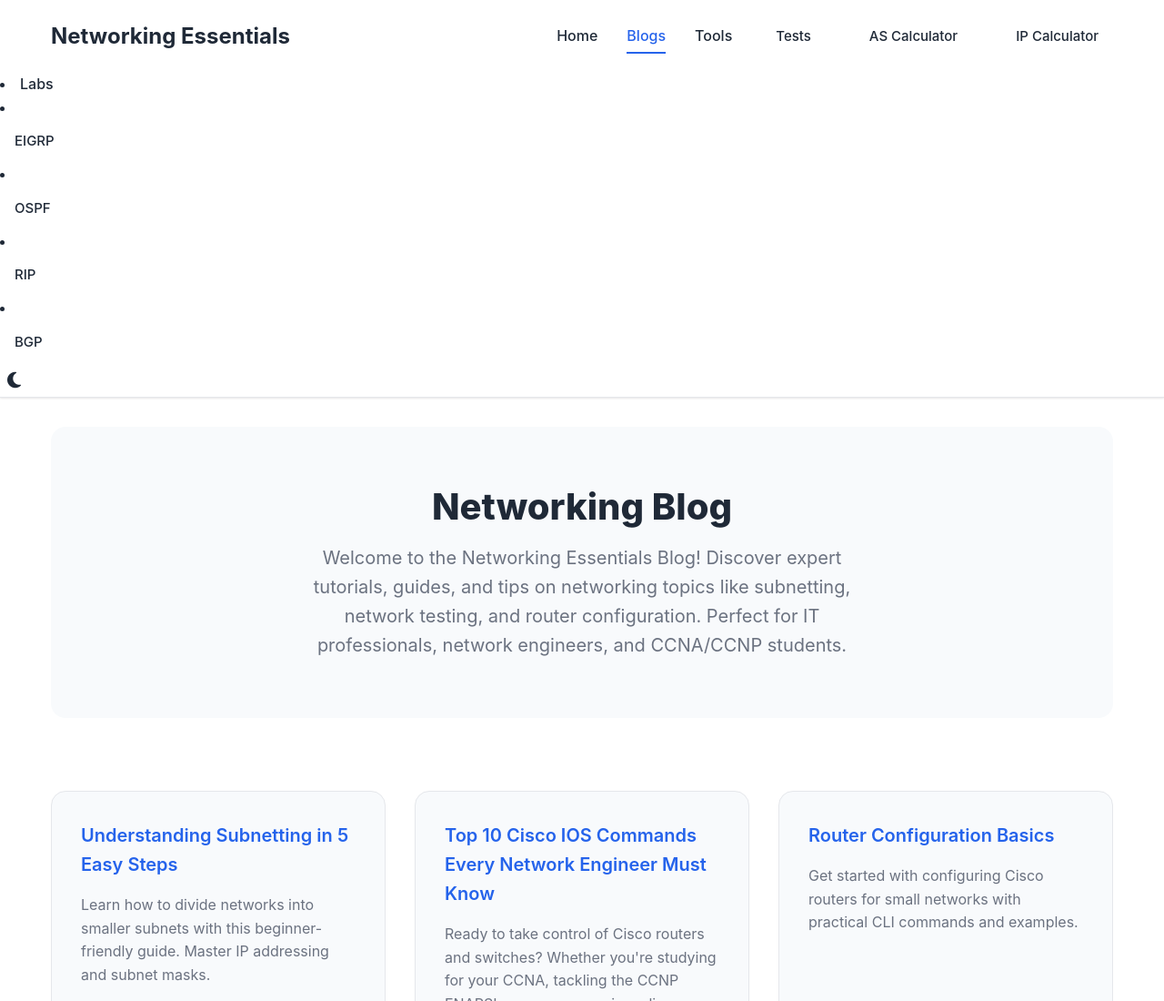
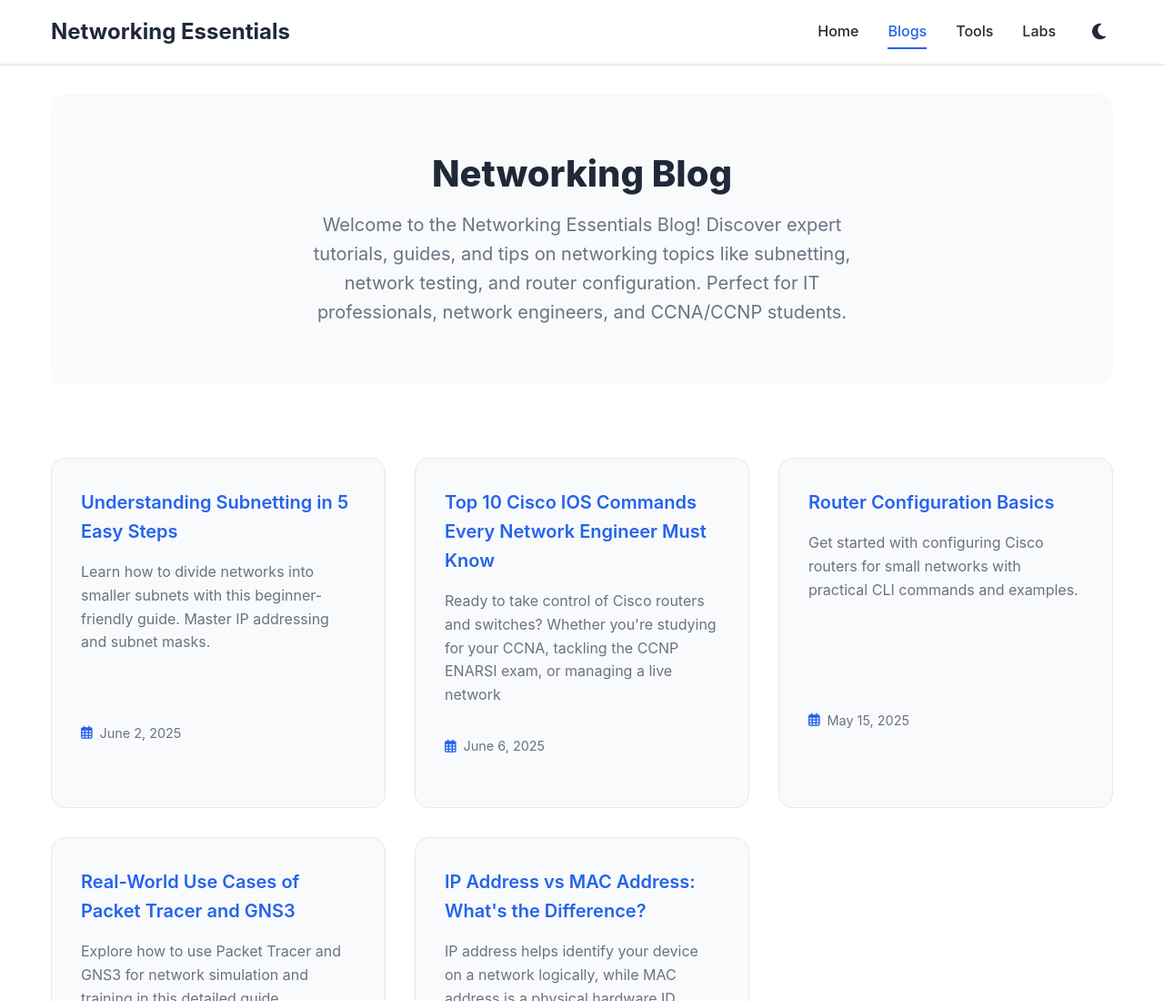
Before and after one commit to ankit-o07/Netest.in, a plain HTML site: page blogs.html in a window 1280 px wide. Shown: the top 1100 px of the page at 91% size. Drawn offline with Linux system fonts and the light colour scheme.

Commit message:
Fix navigation bar functionality and layout issues

```diff
--- a/blogs.html
+++ b/blogs.html
@@ -28,18 +28,18 @@
                     <li class="dropdown">
                         <a href="#" class="nav-link dropdown-toggle">Tools</a>
                         <div class="dropdown-content">
-                            <li><a href="/tests.html" class="dropdown-link">Tests</a></li>
-                            <li><a href="/ascalc.html" class="dropdown-link">AS Calculator</a></li>
-                            <li><a href="/ip_address.html" class="dropdown-link">IP Calculator</a></li>
+                            <a href="/tests.html" class="dropdown-link">Tests</a>
+                            <a href="/ascalc.html" class="dropdown-link">AS Calculator</a>
+                            <a href="/ip_address.html" class="dropdown-link">IP Calculator</a>
                         </div>
                     </li>
                     <li class="dropdown">
                         <a href="#" class="nav-link dropdown-toggle">Labs</a>
                         <div class="dropdown-content">
-                            <li><a href="/labs/eigrp.html" class="dropdown-link">EIGRP</a></li>
-                            <li><a href="/labs/ospf.html" class="dropdown-link">OSPF</a></li>
-                            <li><a href="/labs/rip.html" class="dropdown-link">RIP</a></li>
-                            <li><a href="/labs/bgp.html" class="dropdown-link">BGP</a></li>
+                            <a href="/labs/eigrp.html" class="dropdown-link">EIGRP</a>
+                            <a href="/labs/ospf.html" class="dropdown-link">OSPF</a>
+                            <a href="/labs/rip.html" class="dropdown-link">RIP</a>
+                            <a href="/labs/bgp.html" class="dropdown-link">BGP</a>
                         </div>
                     </li>
                 </ul>
--- a/styles.css
+++ b/styles.css
@@ -133,7 +133,6 @@ body {
     box-shadow: 0 4px 6px var(--shadow-color);
     z-index: 1000;
     padding: 0.5rem 0;
-    list-style: none;
 }
 
 .dropdown:hover .dropdown-content {
@@ -148,6 +147,7 @@ body {
     font-weight: 500;
     font-size: 0.9375rem;
     transition: background-color 0.2s, color 0.2s;
+    white-space: nowrap;
 }
 
 .dropdown-link:hover,
@@ -212,6 +212,7 @@ body {
         flex-direction: column;
         padding: 1rem;
         gap: 0;
+        z-index: 999;
     }
 
     .main-nav.active {
@@ -249,6 +250,7 @@ body {
         margin-left: 1rem;
         border-radius: 0;
         display: none;
+        width: calc(100% - 1rem);
     }
 
     .dropdown:hover .dropdown-content {
--- a/theme.js
+++ b/theme.js
@@ -25,6 +25,7 @@ document.addEventListener('DOMContentLoaded', function() {
     if (mobileMenuToggle && mainNav) {
         mobileMenuToggle.addEventListener('click', (e) => {
             e.stopPropagation();
+            e.preventDefault();
             mainNav.classList.toggle('active');
             const isExpanded = mainNav.classList.contains('active');
             mobileMenuToggle.setAttribute('aria-expanded', isExpanded);
@@ -45,7 +46,7 @@ document.addEventListener('DOMContentLoaded', function() {
 
     // Close mobile menu when clicking outside
     document.addEventListener('click', (e) => {
-        if (mainNav && !e.target.closest('.header-container') && mainNav.classList.contains('active')) {
+        if (mainNav && mainNav.classList.contains('active') && !e.target.closest('.header-container')) {
             mainNav.classList.remove('active');
             if (mobileMenuToggle) {
                 mobileMenuToggle.setAttribute('aria-expanded', false);
@@ -55,6 +56,15 @@ document.addEventListener('DOMContentLoaded', function() {
                     icon.classList.add('fa-bars');
                 }
             }
+
+            // Reset dropdown states when closing mobile menu
+            document.querySelectorAll('.dropdown').forEach(dropdown => {
+                dropdown.classList.remove('active');
+                const content = dropdown.querySelector('.dropdown-content');
+                if (content) {
+                    content.style.display = 'none';
+                }
+            });
         }
     });
 
@@ -64,6 +74,7 @@ document.addEventListener('DOMContentLoaded', function() {
         dropdown.addEventListener('click', function(e) {
             if (window.innerWidth <= 768) {
                 e.preventDefault();
+                e.stopPropagation();
                 const parentDropdown = this.closest('.dropdown');
                 const dropdownContent = parentDropdown.querySelector('.dropdown-content');
 
@@ -115,9 +126,29 @@ document.addEventListener('DOMContentLoaded', function() {
 
     navLinks.forEach(link => {
         const href = link.getAttribute('href');
-        if (href === currentPath ||
+        // Remove existing active classes first
+        link.classList.remove('active');
+
+        // Add active class based on current path
+        if (href && (href === currentPath ||
             (currentPath === '/' && href === '/index.html') ||
-            (currentPath === '/index.html' && href === '/')) {
+            (currentPath === '/index.html' && href === '/') ||
+            (currentPath.includes('/blogs') && href === '/blogs.html') ||
+            (currentPath.includes('/tests') && href === '/tests.html') ||
+            (currentPath.includes('/labs') && href.includes('Labs')) ||
+            (currentPath.includes('/ascalc') && href === '/ascalc.html') ||
+            (currentPath.includes('/ip_address') && href === '/ip_address.html'))) {
+            link.classList.add('active');
+        }
+    });
+
+    // Also handle dropdown links
+    const dropdownLinks = document.querySelectorAll('.dropdown-link');
+    dropdownLinks.forEach(link => {
+        const href = link.getAttribute('href');
+        link.classList.remove('active');
+
+        if (href && href === currentPath) {
             link.classList.add('active');
         }
     });
```
Also changed, not shown: index.html (+11 -11 lines).
